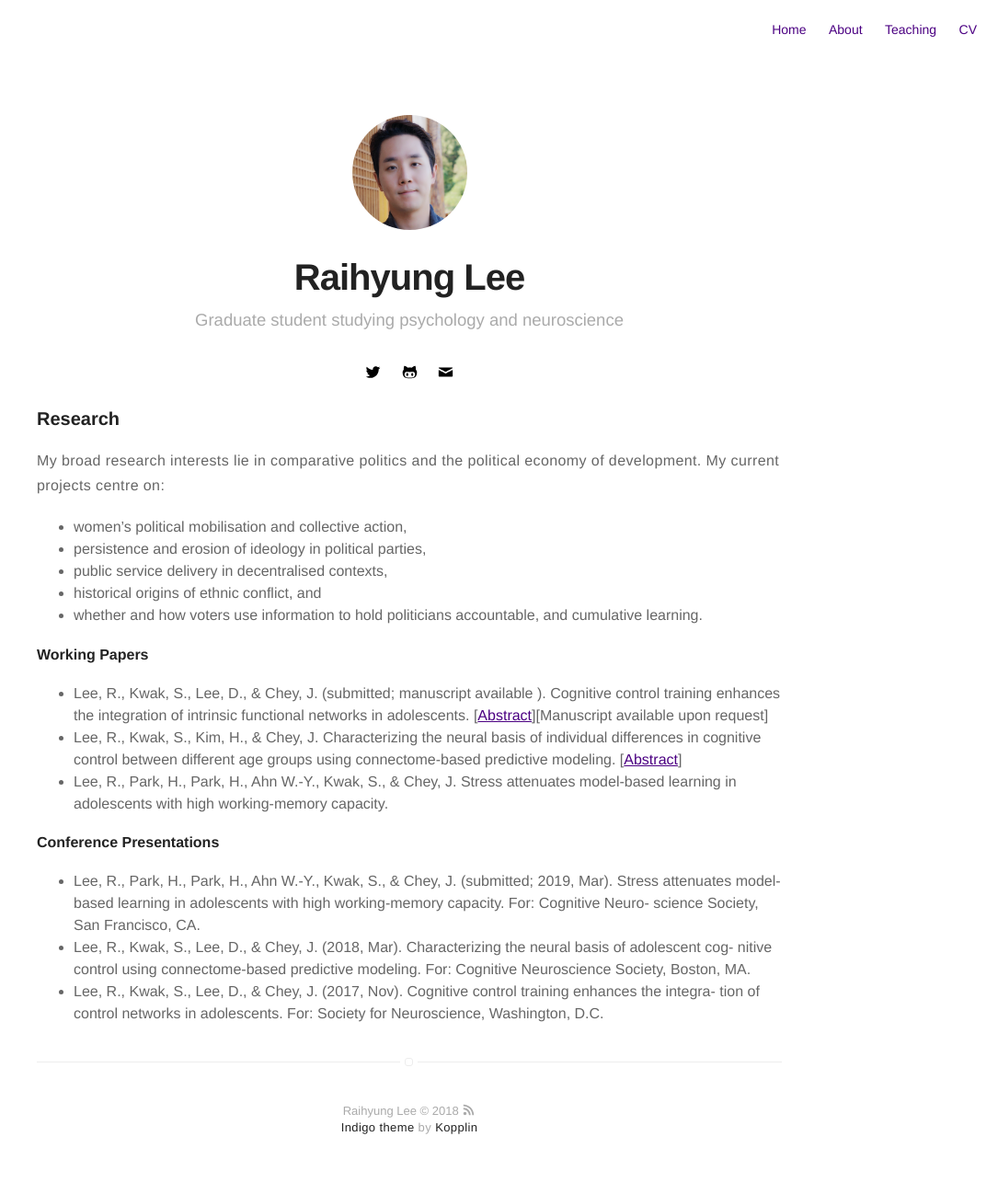
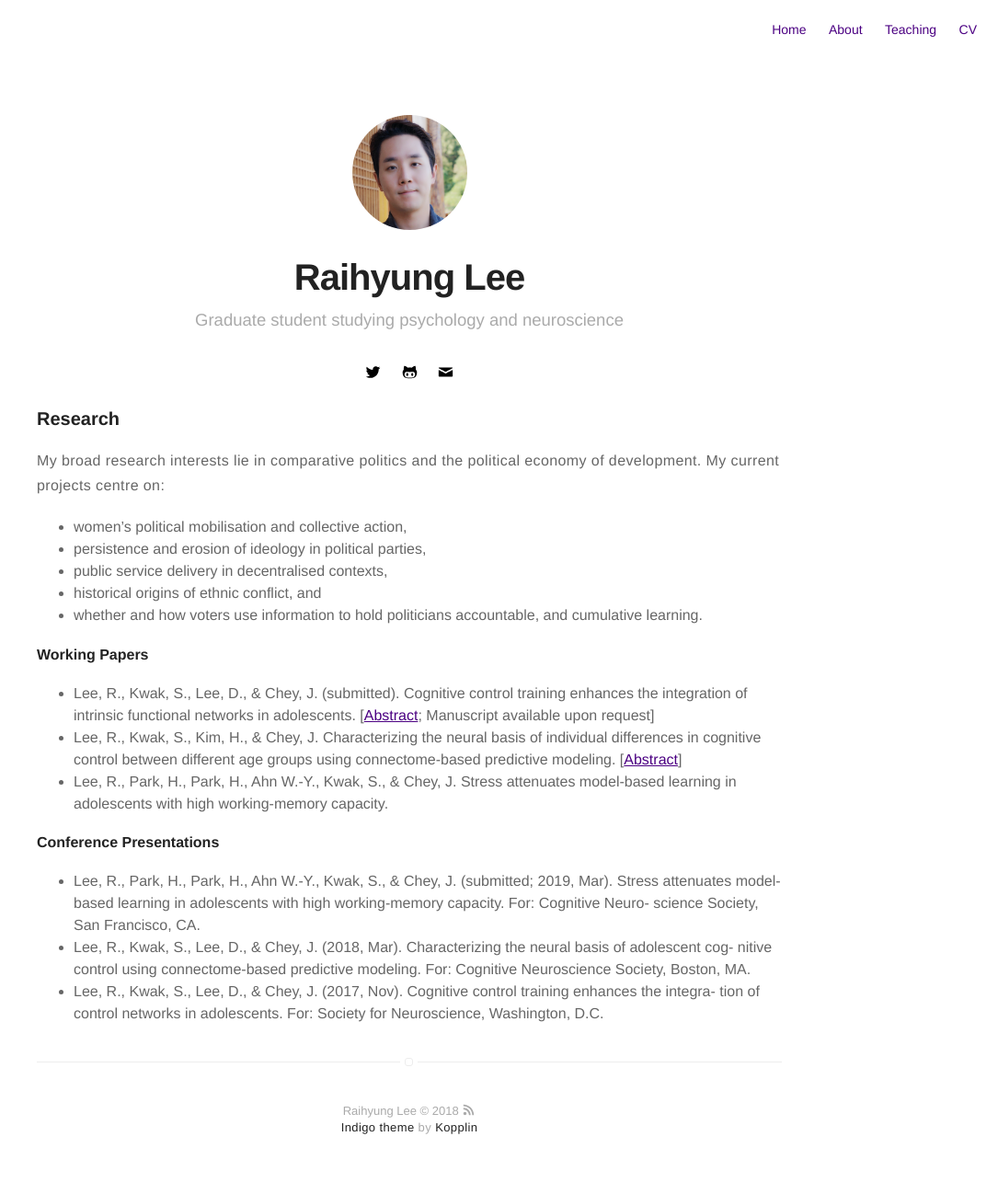
Before and after one commit to RaihyungLee/RaihyungLee.github.io, a Jekyll site: the page built from research.md, in a window 1280 px wide. Shown: the whole page at 92% size, without its empty margins (195-1280 px from the left). Built offline with Jekyll 4.4.1, drawn with Linux system fonts in a browser that asks for light colours; part of the change alters nothing that is shown.

Commit message:
Update research.md

```diff
--- a/research.md
+++ b/research.md
@@ -13,7 +13,7 @@ My broad research interests lie in comparative politics and the political econom
 * whether and how voters use information to hold politicians accountable, and cumulative learning.
 
 #### Working Papers
-* Lee, R., Kwak, S., Lee, D., & Chey, J. (submitted; manuscript available ). Cognitive control training enhances the integration of intrinsic functional networks in adolescents. [[Abstract](https://drive.google.com/file/d/1MozZMymmqkUkoR1bzgl86oF2Y3ys_tj2/view?usp=sharing)][Manuscript available upon request]
+* Lee, R., Kwak, S., Lee, D., & Chey, J. (submitted). Cognitive control training enhances the integration of intrinsic functional networks in adolescents. [[Abstract](https://drive.google.com/file/d/1MozZMymmqkUkoR1bzgl86oF2Y3ys_tj2/view?usp=sharing); Manuscript available upon request]
 * Lee, R., Kwak, S., Kim, H., & Chey, J. Characterizing the neural basis of individual differences in cognitive control between different age groups using connectome-based predictive modeling. [[Abstract](https://drive.google.com/file/d/15u_bza7CDPFUT4-OV_H7UP1yy2dSyF-v/view?usp=sharing)]
 * Lee, R., Park, H., Park, H., Ahn W.-Y., Kwak, S., & Chey, J. Stress attenuates model-based learning in adolescents with high working-memory capacity.
 
```
